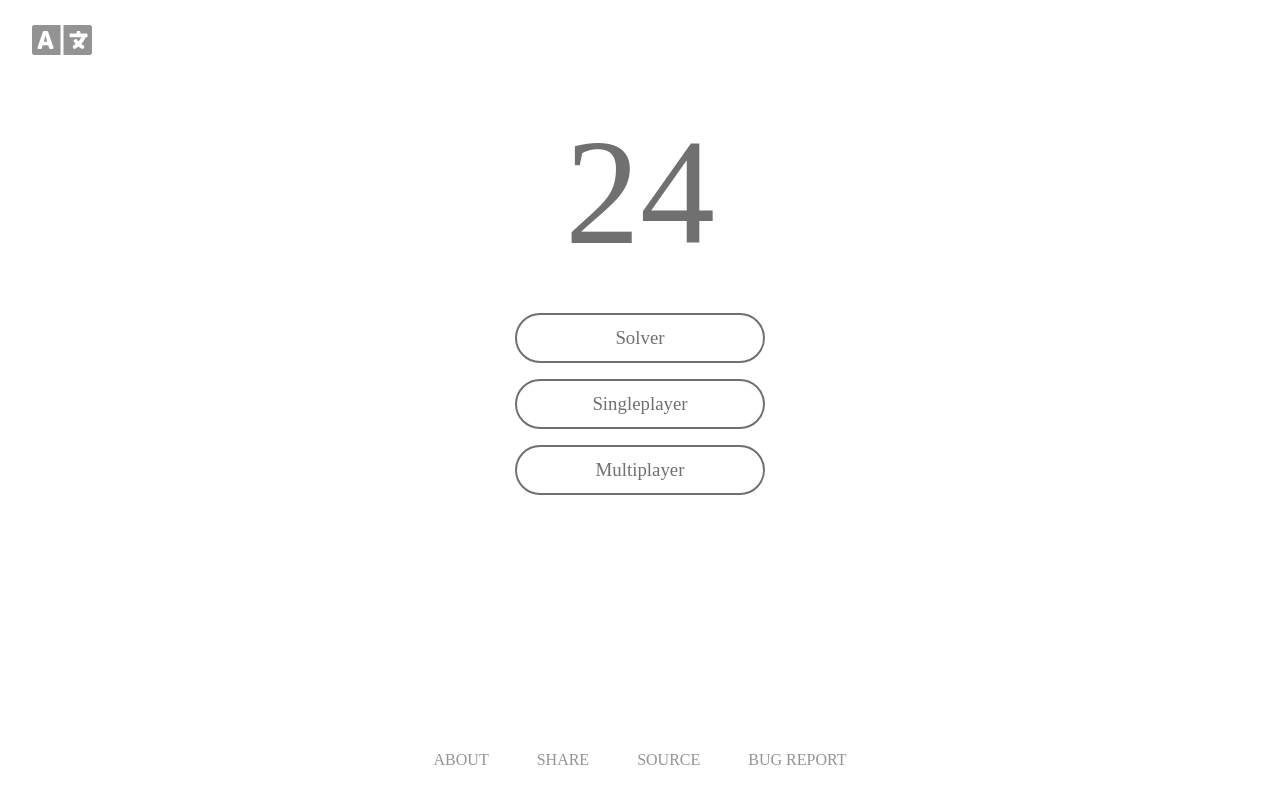
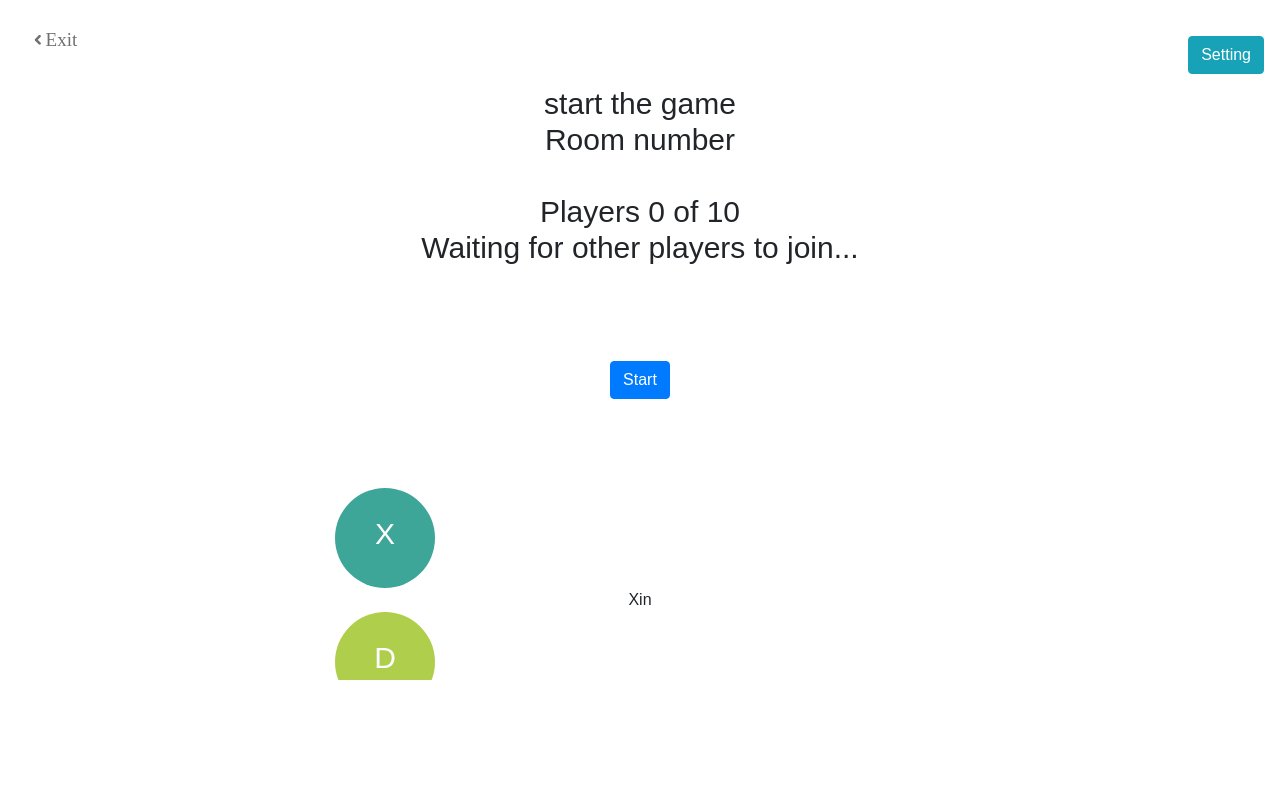
Before and after one commit to du201/24-points-game, a React (Create React App) app in the folder client/: page / in a window 1280 px wide. Built offline with nearby package versions, Linux system fonts and the light colour scheme; no server answers; a web font is replaced by a local one; what react-alert-template-basic would draw is missing.

Commit message:
random fix

```diff
--- a/client/public/index.html
+++ b/client/public/index.html
@@ -13,7 +13,6 @@
 
     .full-height {
       height: 100%;
-      background-color: pink;
     }
   </style>
 </head>
--- a/client/src/App.js
+++ b/client/src/App.js
@@ -85,7 +85,7 @@ const startGameTimtOutSec = 120;
 class App extends Component {
   state = {
     //below are the local states (not received from the server)
-    pageController: HOMEPAGE, //default should be homePage
+    pageController: HOSTPAGE, //default should be homePage
     username: "", //the username during the game
     gameModeSettingMenuOpen: false, //controls the display of the game mode setting menu in page 4
     lang: 'en', //the displayed language, default is english. Also have Chinese as zh
@@ -339,7 +339,9 @@ class App extends Component {
    * The creator of the room uses this to request the server for a room
    */
   pressCreateRoomButton = () => {
-    if (this.hasValidUsername()) {
+    if (!socket.connected) {
+      this.notifyError("You are not connected to our server");
+    } else if (this.hasValidUsername()) {
       socket.emit(CREATE_ROOM, this.state.username);
       socket.once(CREATE_ROOM_SUCCESS, (roomNum) => {
         this.listenToServerDisconnect();
@@ -369,7 +371,9 @@ class App extends Component {
    * to join is to be entered
    */
   pressJoinRoomButton = () => {
-    if (this.hasValidUsername()) {
+    if (!socket.connected) {
+      this.notifyError("You are not connected to our server");
+    } else if (this.hasValidUsername()) {
       this.setState({
         pageController: JOINROOMPAGE, //to 5th page
       });
--- a/client/src/components/HostPage.jsx
+++ b/client/src/components/HostPage.jsx
@@ -46,7 +46,8 @@ const HostPage = (props) => {
         </div>
         :
         <div className="h-100 w-100">
-          <div className="row h-25">
+          {/* <div className="row h-100"> */}
+          <div className="row" style={{ height: "10%" }}>
             <div className="col my-auto">
               <CancelRoomCreateButton
                 onCancel={props.exitRoomButtonPress}
@@ -110,6 +111,7 @@ const HostPage = (props) => {
               ></Roster>
             </div>
           </div>
+          {/* </div> */}
         </div>}
     </div>
 
--- a/client/src/components/common/BackButton.jsx
+++ b/client/src/components/common/BackButton.jsx
@@ -15,8 +15,8 @@ const BackButton = ({ handleBack, prevPage }) => {
         handleBack(prevPage);
       }}
     >
-      <svg height="0.8rem" viewBox="0 0 16 16" class="btn-back-svg force-inline bi bi-chevron-left" fill="currentColor" xmlns="http://www.w3.org/2000/svg">
-        <path fill-rule="evenodd" stroke="#707070" stroke-width="0.2rem" d="M11.354 1.646a.5.5 0 0 1 0 .708L5.707 8l5.647 5.646a.5.5 0 0 1-.708.708l-6-6a.5.5 0 0 1 0-.708l6-6a.5.5 0 0 1 .708 0z"/>
+      <svg height="0.8rem" viewBox="0 0 16 16" className="btn-back-svg force-inline bi bi-chevron-left" fill="currentColor" xmlns="http://www.w3.org/2000/svg">
+        <path fill-rule="evenodd" stroke="#707070" stroke-width="0.2rem" d="M11.354 1.646a.5.5 0 0 1 0 .708L5.707 8l5.647 5.646a.5.5 0 0 1-.708.708l-6-6a.5.5 0 0 1 0-.708l6-6a.5.5 0 0 1 .708 0z" />
       </svg>
       <div className="force-inline fnt-bold btn-back-text">
         Back
--- a/client/src/components/common/CancelRoomCreateButton.css
+++ b/client/src/components/common/CancelRoomCreateButton.css
@@ -1,5 +1,24 @@
-.topLeftCorner {
-  position: absolute;
-  top: 10px;
-  left: 10px;
+.btn-back {
+  padding: 0 !important;
+  width: 5rem;
+  height: 2.5rem;
+  border-radius: 0.5rem !important;
 }
+
+.btn-back:hover {
+  background-color: #F0F0F0;
+}
+
+.btn-back:active {
+  background-color: #E0E0E0;
+}
+
+.btn-back-svg {
+  padding-bottom: 0.2rem;
+  padding-right: 0.2rem;
+}
+
+.btn-back-text {
+  font-size: 1.1875rem;
+  color: #707070 !important;
+}
--- a/client/src/components/common/CancelRoomCreateButton.jsx
+++ b/client/src/components/common/CancelRoomCreateButton.jsx
@@ -6,13 +6,18 @@ const CancelRoomCreateButton = (props) => {
   return (
     <React.Fragment>
       <button
-        className="btn btn-danger m-3 topLeftCorner"
+        className="btn btn-back"
         onClick={() => {
           props.onCancel();
         }}
       >
-        Cancel
-    </button>
+        <svg height="0.8rem" viewBox="0 0 16 16" className="btn-back-svg force-inline bi bi-chevron-left" fill="currentColor" xmlns="http://www.w3.org/2000/svg">
+          <path fill-rule="evenodd" stroke="#707070" stroke-width="0.2rem" d="M11.354 1.646a.5.5 0 0 1 0 .708L5.707 8l5.647 5.646a.5.5 0 0 1-.708.708l-6-6a.5.5 0 0 1 0-.708l6-6a.5.5 0 0 1 .708 0z" />
+        </svg>
+        <div className="force-inline fnt-bold btn-back-text">
+          Exit
+        </div>
+      </button>
     </React.Fragment>
   );
 };
```
Lines whose indentation alone changed are shown as unchanged.
